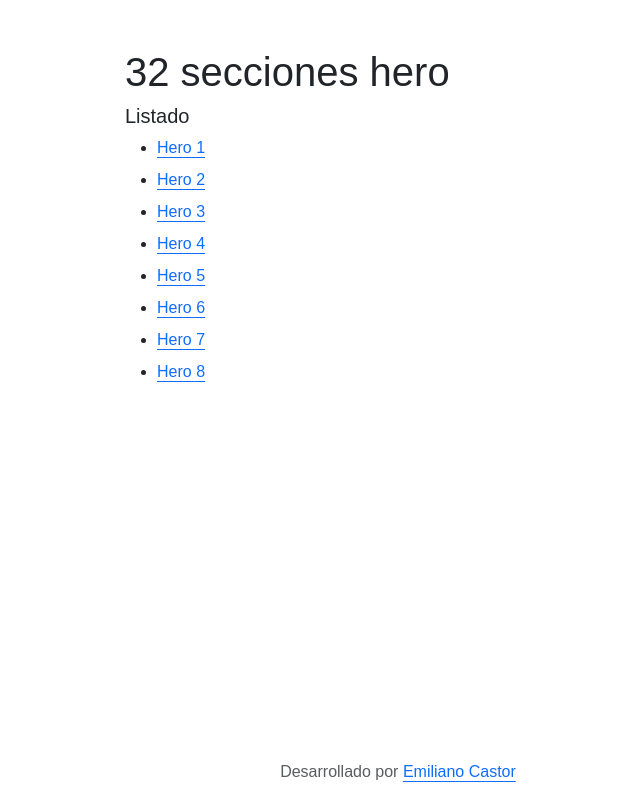
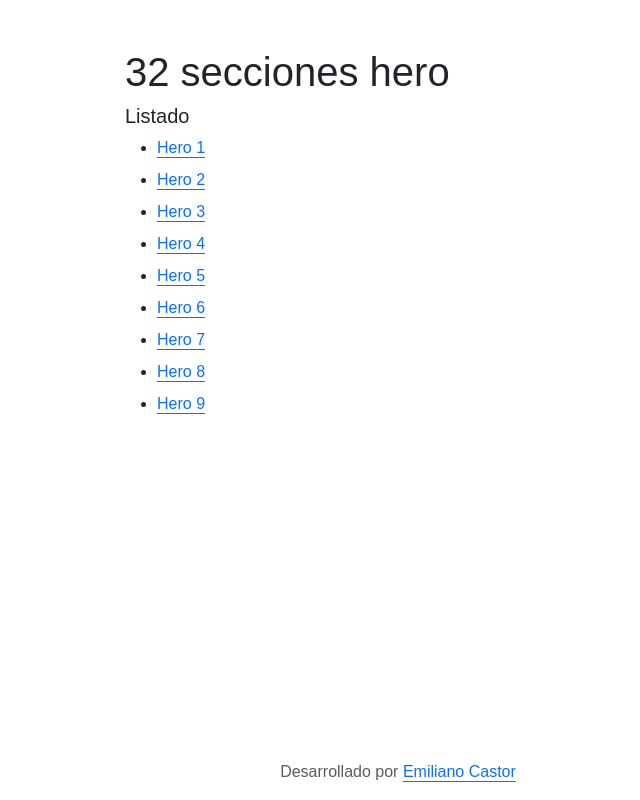
Before and after one commit to emicastor/32_secciones_hero, a plain HTML site: page index.html in a window 1280 px wide. Shown: the whole page, without its empty margins (242-882 px from the left). Drawn offline with nearby package versions, Linux system fonts and the light colour scheme; files that its build step writes are made by us from their sources.

Commit message:
Actualizar listado

```diff
--- a/index.html
+++ b/index.html
@@ -33,6 +33,7 @@
                     <li class="mb-2"><a href="./hero_6/index.html" class="link-offset-2" target="_blank">Hero 6</a></li>
                     <li class="mb-2"><a href="./hero_7/index.html" class="link-offset-2" target="_blank">Hero 7</a></li>
                     <li class="mb-2"><a href="./hero_8/index.html" class="link-offset-2" target="_blank">Hero 8</a></li>
+                    <li class="mb-2"><a href="./hero_9/index.html" class="link-offset-2" target="_blank">Hero 9</a></li>
                 </ul>
             </div>
         </div>
```
